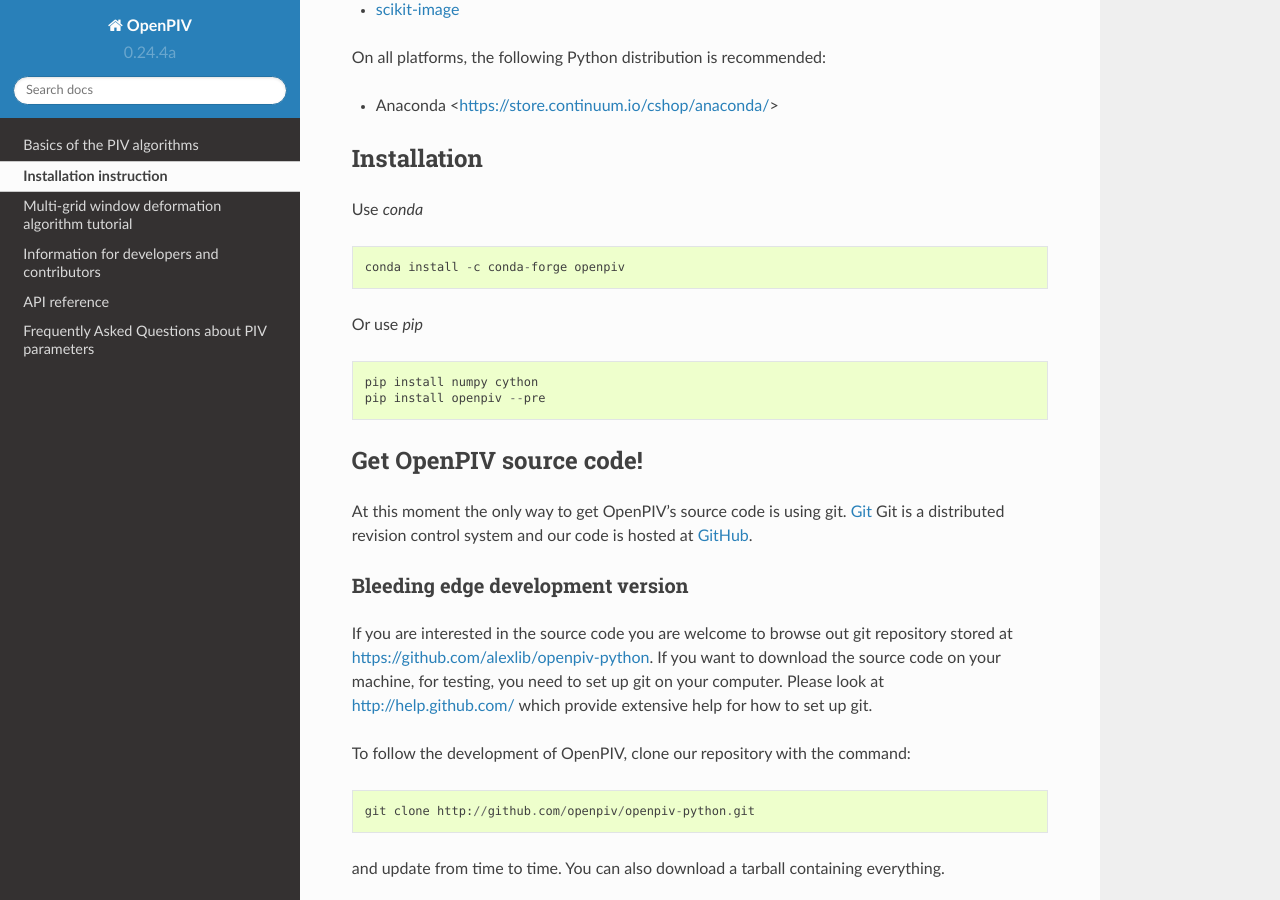
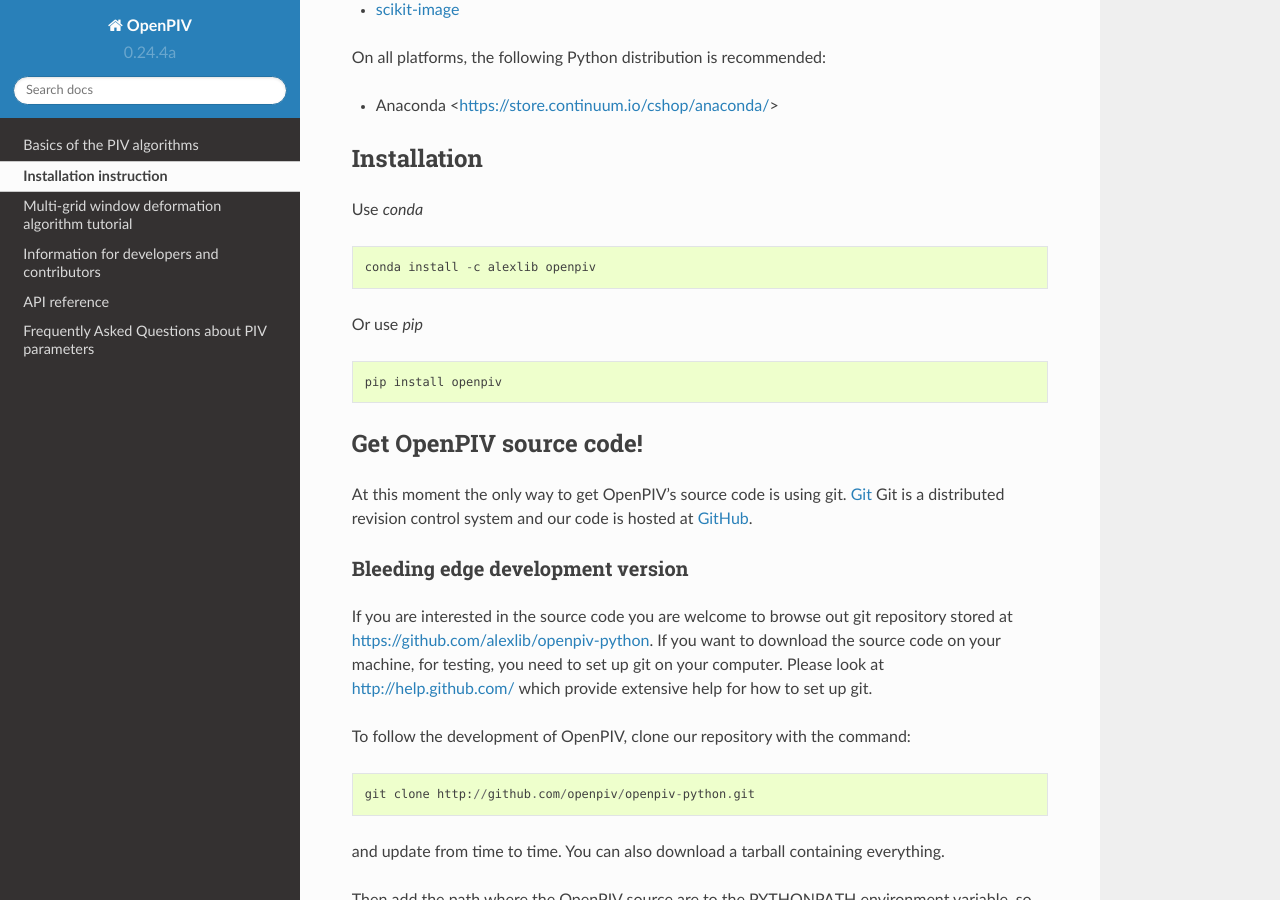
Before and after one commit to OpenPIV/openpiv-python, a Sphinx documentation site: the page built from openpiv/docs/src/installation_instruction.rst, in a window 1280 px wide and 900 px high, scrolled down 434 px. Built offline with Sphinx 7.4.7 and the Read the Docs theme 2.0.0, drawn with Linux system fonts in a browser that asks for light colours; pages that are not in the unit, such as notebooks, are missing from menus.

Commit message:
Update installation_instruction.rst

```diff
--- a/openpiv/docs/src/installation_instruction.rst
+++ b/openpiv/docs/src/installation_instruction.rst
@@ -31,12 +31,11 @@ Installation
 
 Use `conda` ::
 
-    conda install -c conda-forge openpiv
+    conda install -c alexlib openpiv
 
 Or use `pip` ::
 
-    pip install numpy cython
-    pip install openpiv --pre
+    pip install openpiv
 
 Get OpenPIV source code!
 ========================
```
